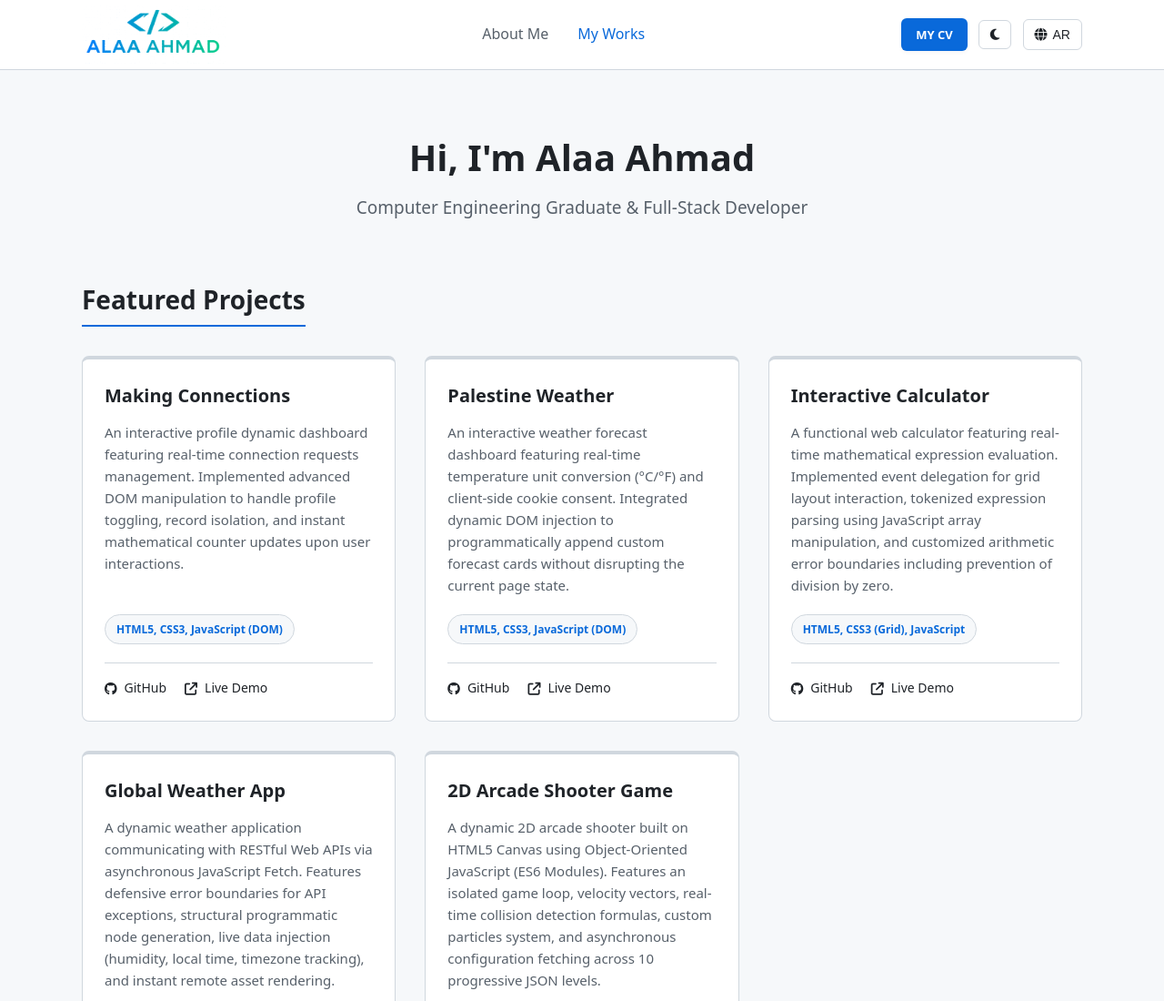
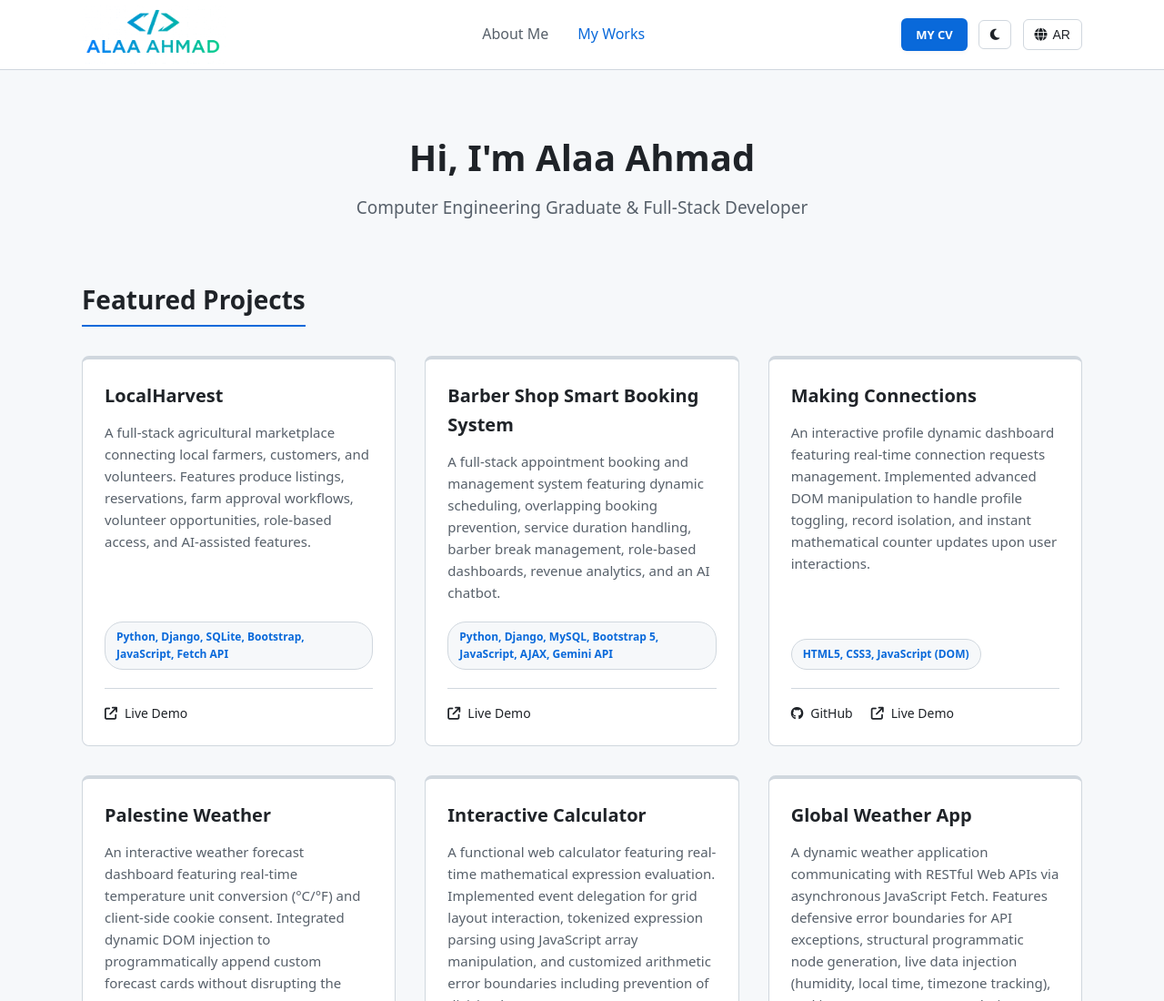
Before and after one commit to alaaMahmad/My_portfolio, a plain HTML site: page projects.html in a window 1280 px wide. Shown: the top 1100 px of the page at 91% size. Drawn offline with Linux system fonts and the light colour scheme.

Commit message:
add two new projects

```diff
--- a/js/main.js
+++ b/js/main.js
@@ -76,30 +76,48 @@ const translations = {
     heroTitle: "Hi, I'm Alaa Ahmad",
     heroSubtitle: "Computer Engineering Graduate & Full-Stack Developer",
     sectionWorksTitle: "Featured Projects",
+
     // Project 1
     p1Title: "Making Connections",
     p1Desc:
       "An interactive profile dynamic dashboard featuring real-time connection requests management. Implemented advanced DOM manipulation to handle profile toggling, record isolation, and instant mathematical counter updates upon user interactions.",
+
     // Project 2
     p2Title: "Palestine Weather",
     p2Desc:
       "An interactive weather forecast dashboard featuring real-time temperature unit conversion (°C/°F) and client-side cookie consent. Integrated dynamic DOM injection to programmatically append custom forecast cards without disrupting the current page state.",
+
     // Project 3
     p3Title: "Interactive Calculator",
     p3Desc:
       "A functional web calculator featuring real-time mathematical expression evaluation. Implemented event delegation for grid layout interaction, tokenized expression parsing using JavaScript array manipulation, and customized arithmetic error boundaries including prevention of division by zero.",
+
     // Project 4
     p4Title: "Global Weather App",
     p4Desc:
       "A dynamic weather application communicating with RESTful Web APIs via asynchronous JavaScript Fetch. Features defensive error boundaries for API exceptions, structural programmatic node generation, live data injection (humidity, local time, timezone tracking), and instant remote asset rendering.",
+
     // Project 5
     p5Title: "2D Arcade Shooter Game",
     p5Desc:
       "A dynamic 2D arcade shooter built on HTML5 Canvas using Object-Oriented JavaScript (ES6 Modules). Features an isolated game loop, velocity vectors, real-time collision detection formulas, custom particles system, and asynchronous configuration fetching across 10 progressive JSON levels.",
+
+    // Project 6
+    localHarvestTitle: "LocalHarvest",
+    localHarvestDesc:
+      "A full-stack agricultural marketplace connecting local farmers, customers, and volunteers. Features produce listings, reservations, farm approval workflows, volunteer opportunities, role-based access, and AI-assisted features.",
+
+    // Project 7
+    barberTitle: "Barber Shop Smart Booking System",
+    barberDesc:
+      "A full-stack appointment booking and management system featuring dynamic scheduling, overlapping booking prevention, service duration handling, barber break management, role-based dashboards, revenue analytics, and an AI chatbot.",
+
     aboutMeTitle: "Alaa Ahmad",
     aboutBio:
-      "Results-driven Computer Engineering graduate from Birzeit University and certified Full-Stack Developer. I possess hands-on experience in building scalable web structures and implementing responsive web architectures with modern front-end frameworks.",
+      "Computer Engineering graduate and Full-Stack Developer with hands-on experience building web applications using Python, Django, JavaScript, and relational databases. Experienced in database-driven applications, authentication, authorization, and responsive user interfaces.",
+
     skillsTitle: "Technical Proficiencies",
+
     // Contact Section
     contactTitle: "Get In Touch",
     contactPrompt:
@@ -113,6 +131,7 @@ const translations = {
     downloadCV: "MY CV",
     liveDemo: "Live Demo",
   },
+
   ar: {
     navWorks: "أعمالي",
     navAbout: "من أنا",
@@ -120,30 +139,48 @@ const translations = {
     heroTitle: "أهلاً، أنا علاء أحمد",
     heroSubtitle: "خريج هندسة حاسوب ومطور ويب متكامل",
     sectionWorksTitle: "المشاريع المميزة",
+
     // المشروع الأول
     p1Title: "إدارة طلبات التواصل (Making Connections)",
     p1Desc:
       "لوحة تحكم ديناميكية تفاعلية لإدارة الحساب وطلبات التواصل الاجتماعي. تم تطويرها عبر معالجة متقدمة لعناصر الـ DOM لإتاحة قبول أو رفض الطلبات، وعزل البيانات الرقمية لتحديث عدادات الأصدقاء والطلبات فورياً وبشكل حيوي.",
+
     // المشروع الثاني
     p2Title: "طقس فلسطين (Palestine Weather)",
     p2Desc:
       "لوحة عرض وتنبؤ بحالة الطقس تدعم التحويل الديناميكي لدرجات الحرارة بين المئوية والفهرنهايت، ونظام محلي للموافقة على ملفات تعريف الارتباط. يتضمن ميزة الحقن البرمجي لكروت الطقس الجديدة فورياً في الـ DOM مع دعم كامل لمرونة وتجاوب التصميم.",
+
     // المشروع الثالث
     p3Title: "آلة حاسبة تفاعلية (Calculator)",
     p3Desc:
       "آلة حاسبة برمجية متكاملة تدعم تقييم ومعالجة التعبيرات الرياضية فورياً. تم بناؤها باستخدام خاصية تفويض الأحداث (Event Delegation) لإدارة نقرات الأزرار، وتحليل الرموز النصية برمجياً عبر مصفوفات مخصصة لتنفيذ الحسابات مع تفعيل جدار حماية لمنع الأخطاء الحسابية مثل القسمة على صفر.",
+
     // المشروع الرابع
     p4Title: "تطبيق الطقس العالمي (Weather App)",
     p4Desc:
-      "تطبيق طقس حيوي يتواصل مع واجهات برمجة التطبيقات RESTful APIs الخارجية باستخدام الـ Fetch والبرمجة غير المتزامنة Asynchronous JavaScript. يتضمن ميزات جدار الحماية ضد استثناءات الـ API، وتوليد عناصر الـ DOM برمجياً وعرض تفاصيل الرطوبة، التوقيت المحلي، النطاق الزمني، وحقن الأيقونات الحية المستضافة عن بُعد فورياً.",
+      "تطبيق طقس حيوي يتواصل مع واجهات برمجة التطبيقات RESTful APIs الخارجية باستخدام الـ Fetch والبرمجة غير المتزامنة Asynchronous JavaScript. يتضمن ميزات جدار الحماية ضد استثناءات الـ API، وتوليد عناصر الـ DOM برمجياً وعرض تفاصيل الرطوبة، التوقيت المحلي، النطاق الزمني، وحقن الأيقونات الحية المست hostedة عن بُعد فورياً.",
+
     // المشروع الخامس
     p5Title: "لعبة إطلاق نار ثنائية الأبعاد (2D Arcade Game)",
     p5Desc:
       "لعبة حركة ثنائية الأبعاد مبنية على بيئة الرسم HTML5 Canvas باستخدام الهيكلية كائنية التوجه (OOP) ووحدات ES6. تتضمن حلقة ألعاب معزولة (Game Loop)، وحساب متجهات السرعة، وخوارزميات رصد التصادم فورياً، ونظام جزيئات متطور، مع جلب إعدادات الصعوبة برمجياً وتدريجياً عبر 10 مستويات محملة من ملفات JSON.",
+
+    // المشروع السادس
+    localHarvestTitle: "حصادنا المحلي | LocalHarvest",
+    localHarvestDesc:
+      "منصة زراعية متكاملة تربط المزارعين المحليين والعملاء والمتطوعين. تشمل عرض المنتجات والحجوزات وإجراءات الموافقة على المزارع وفرص التطوع وصلاحيات المستخدمين وميزات مدعومة بالذكاء الاصطناعي.",
+
+    // المشروع السابع
+    barberTitle: "نظام حجز وإدارة صالون الحلاقة الذكي",
+    barberDesc:
+      "نظام متكامل لحجز وإدارة المواعيد يتضمن جدولة ديناميكية ومنع تداخل الحجوزات وإدارة مدة الخدمات واستراحات الحلاق ولوحات تحكم حسب الأدوار وتحليلات الإيرادات ومساعداً ذكياً.",
+
     aboutMeTitle: "علاء أحمد",
     aboutBio:
-      "خريج هندسة حاسوب من جامعة بيرزيت ومطور ويب متكامل معتمد. أمتلك خبرة عملية في بناء تطبيقات الويب القابلة للتوسع وتطوير واجهات مستخدم متجاوبة باستخدام أحدث التقنيات.",
+      "خريج هندسة حاسوب ومطور Full-Stack، لدي خبرة عملية في بناء تطبيقات ويب باستخدام Python وDjango وJavaScript وقواعد البيانات. أعمل على تطبيقات تعتمد على قواعد البيانات، وتسجيل الدخول والصلاحيات، وواجهات مستخدم متجاوبة.",
+
     skillsTitle: "المهارات والخبرات التقنية",
+
     // قسم الاتصال
     contactTitle: "تواصل معي",
     contactPrompt: "لا تتردد في التواصل معي بخصوص الشراكات أو الفرص المهنية!",
--- a/projects.html
+++ b/projects.html
@@ -73,6 +73,55 @@
         Featured Projects
       </h2>
       <div class="projects-grid">
+        <!-- LocalHarvest Palestine -->
+        <article class="project-card">
+          <div class="project-info">
+            <h3 data-i18n="localHarvestTitle">LocalHarvest</h3>
+            <p data-i18n="localHarvestDesc">
+              A community marketplace connecting local farmers, households, and
+              agricultural volunteers.
+            </p>
+            <span class="tags"
+              >Python, Django, SQLite, Bootstrap, JavaScript, Fetch API</span
+            >
+            <div class="project-links">
+              <a
+                href="http://3.71.114.227/"
+                target="_blank"
+                rel="noopener noreferrer"
+                class="demo-link"
+                ><i class="fa-solid fa-arrow-up-right-from-square"></i
+                ><span data-i18n="liveDemo">Live Demo</span></a
+              >
+            </div>
+          </div>
+        </article>
+
+        <!-- Barber Shop Smart Booking System -->
+        <article class="project-card">
+          <div class="project-info">
+            <h3 data-i18n="barberTitle">Barber Shop Smart Booking System</h3>
+            <p data-i18n="barberDesc">
+              An AI-powered appointment booking and management system with
+              dynamic scheduling and role-based dashboards.
+            </p>
+            <span class="tags"
+              >Python, Django, MySQL, Bootstrap 5, JavaScript, AJAX, Gemini
+              API</span
+            >
+            <div class="project-links">
+              <a
+                href="http://18.195.241.176"
+                target="_blank"
+                rel="noopener noreferrer"
+                class="demo-link"
+                ><i class="fa-solid fa-arrow-up-right-from-square"></i
+                ><span data-i18n="liveDemo">Live Demo</span></a
+              >
+            </div>
+          </div>
+        </article>
+
         <!-- Project 1 -->
         <article class="project-card">
           <div class="project-info">
```
Also changed, not shown: index.html (+4 -1 lines), 1 other file.
